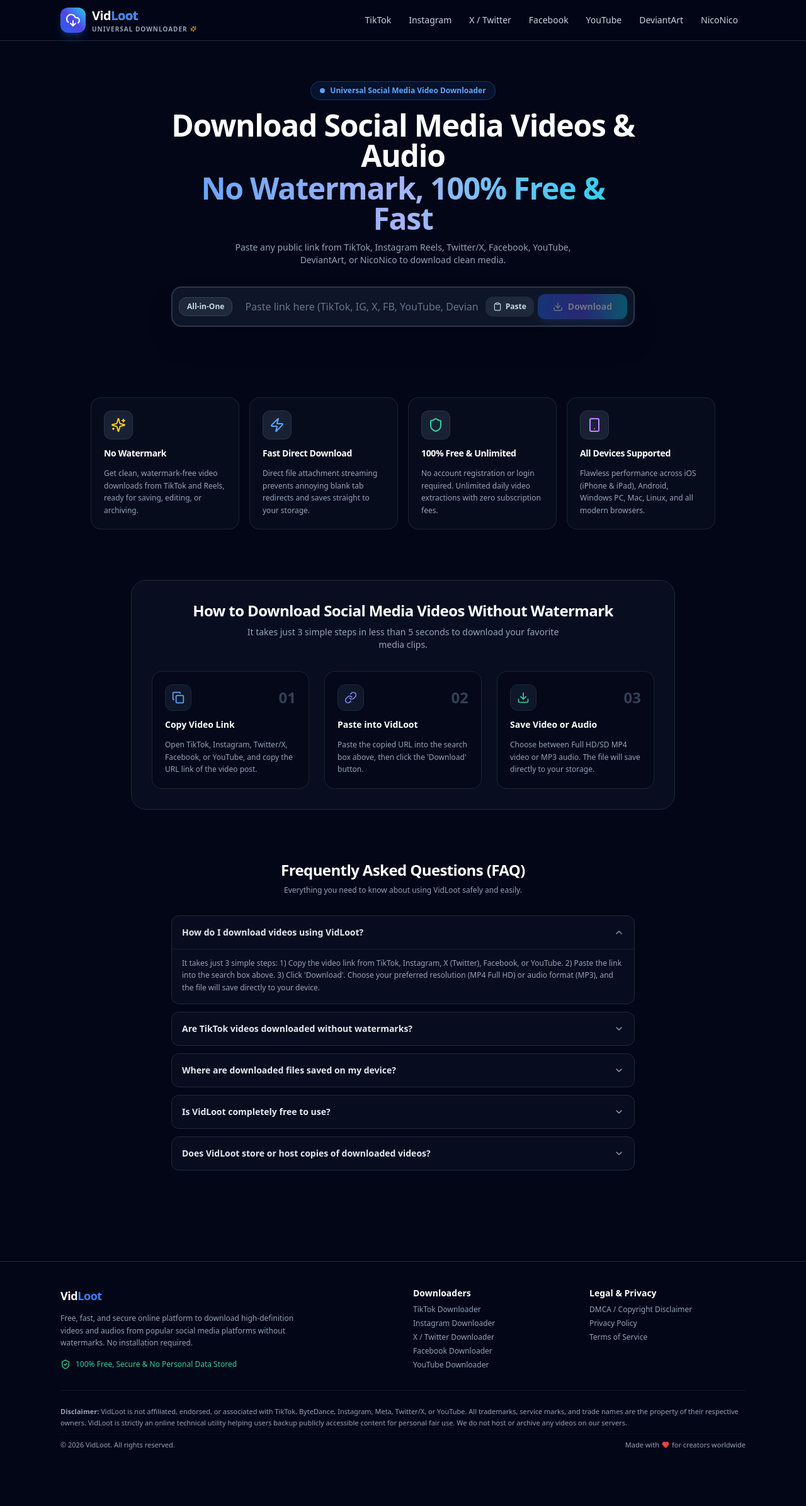
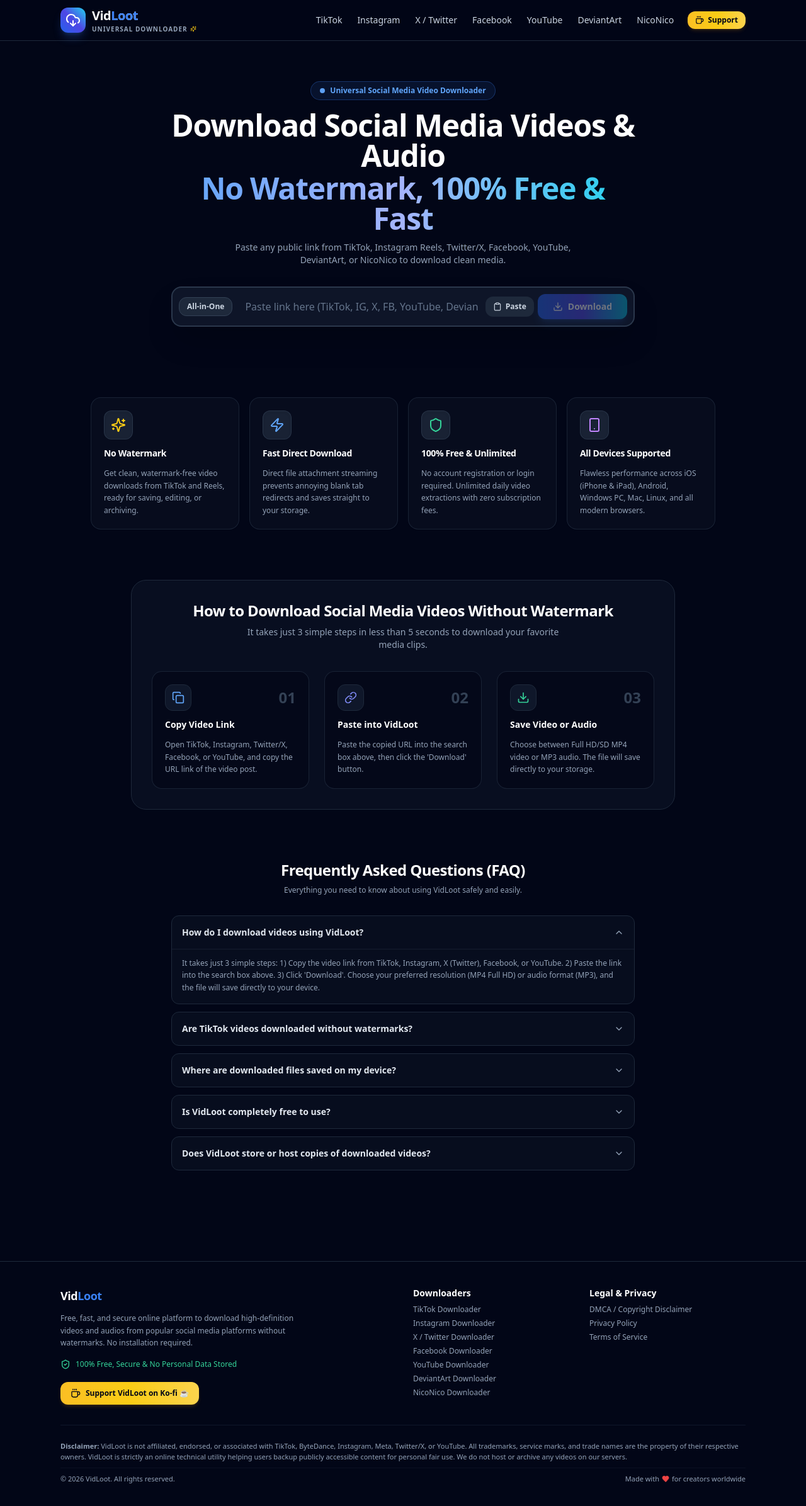
Before and after one commit to FAQIHdimas2005/VidLoot, a Next.js app: page / in a window 1280 px wide. Shown: the top 2392 px of the page at 63% size. Before the commit the page ends 2344 px from the top, so only its background shows below. Built offline with nearby package versions, Linux system fonts and the light colour scheme.

Commit message:
feat(monetization): add Ko-fi support buttons in navbar and footer

```diff
--- a/src/components/Footer.tsx
+++ b/src/components/Footer.tsx
@@ -1,5 +1,5 @@
 import Link from "next/link";
-import { ShieldCheck, Heart } from "lucide-react";
+import { ShieldCheck, Heart, Coffee } from "lucide-react";
 
 export default function Footer() {
   return (
@@ -17,6 +17,19 @@
             <div className="flex items-center gap-2 text-xs text-emerald-400 pt-1">
               <ShieldCheck className="w-4 h-4" />
               <span>100% Free, Secure & No Personal Data Stored</span>
+            </div>
+
+            {/* Support on Ko-fi Button */}
+            <div className="pt-2">
+              <a
+                href="https://ko-fi.com/teamvidloot"
+                target="_blank"
+                rel="noopener noreferrer"
+                className="inline-flex items-center gap-2 px-4 py-2.5 rounded-xl text-xs font-bold text-slate-950 bg-gradient-to-r from-amber-400 via-yellow-400 to-amber-300 hover:from-amber-300 hover:to-yellow-300 transition-all shadow-md shadow-amber-500/15 group"
+              >
+                <Coffee className="w-4 h-4 text-slate-950 group-hover:scale-110 transition-transform" />
+                <span>Support VidLoot on Ko-fi ☕</span>
+              </a>
             </div>
           </div>
 
@@ -47,6 +60,16 @@
               <li>
                 <Link href="/youtube-downloader" className="hover:text-white transition-colors">
                   YouTube Downloader
+                </Link>
+              </li>
+              <li>
+                <Link href="/deviantart-downloader" className="hover:text-white transition-colors">
+                  DeviantArt Downloader
+                </Link>
+              </li>
+              <li>
+                <Link href="/niconico-downloader" className="hover:text-white transition-colors">
+                  NicoNico Downloader
                 </Link>
               </li>
             </ul>
--- a/src/components/Navbar.tsx
+++ b/src/components/Navbar.tsx
@@ -2,7 +2,7 @@
 
 import Link from "next/link";
 import { useState } from "react";
-import { DownloadCloud, Menu, X, Sparkles } from "lucide-react";
+import { DownloadCloud, Menu, X, Sparkles, Coffee } from "lucide-react";
 
 export default function Navbar() {
   const [isOpen, setIsOpen] = useState(false);
@@ -42,11 +42,23 @@
               <Link
                 key={link.href}
                 href={link.href}
-                className="px-3 py-1.5 rounded-lg text-sm font-medium text-slate-300 hover:text-white hover:bg-slate-800/60 transition-colors"
+                className="px-2.5 py-1.5 rounded-lg text-xs lg:text-sm font-medium text-slate-300 hover:text-white hover:bg-slate-800/60 transition-colors"
               >
                 {link.label}
               </Link>
             ))}
+
+            {/* Ko-fi Support Button */}
+            <a
+              href="https://ko-fi.com/teamvidloot"
+              target="_blank"
+              rel="noopener noreferrer"
+              className="ml-2 inline-flex items-center gap-1.5 px-3 py-1.5 rounded-xl text-xs font-bold text-slate-950 bg-gradient-to-r from-amber-400 via-yellow-400 to-amber-300 hover:from-amber-300 hover:to-yellow-300 transition-all shadow-md shadow-amber-500/15 hover:shadow-amber-500/30 active:scale-95"
+              title="Support VidLoot on Ko-fi"
+            >
+              <Coffee className="w-3.5 h-3.5 text-slate-950" />
+              <span>Support</span>
+            </a>
           </div>
 
           {/* Mobile menu button */}
@@ -75,6 +87,16 @@
               {link.label} Downloader
             </Link>
           ))}
+          <a
+            href="https://ko-fi.com/teamvidloot"
+            target="_blank"
+            rel="noopener noreferrer"
+            onClick={() => setIsOpen(false)}
+            className="flex items-center justify-center gap-2 px-3 py-2.5 rounded-xl text-sm font-bold text-slate-950 bg-gradient-to-r from-amber-400 via-yellow-400 to-amber-300 mt-3 shadow-md shadow-amber-500/15"
+          >
+            <Coffee className="w-4 h-4 text-slate-950" />
+            <span>Support VidLoot on Ko-fi</span>
+          </a>
         </div>
       )}
     </nav>
```
